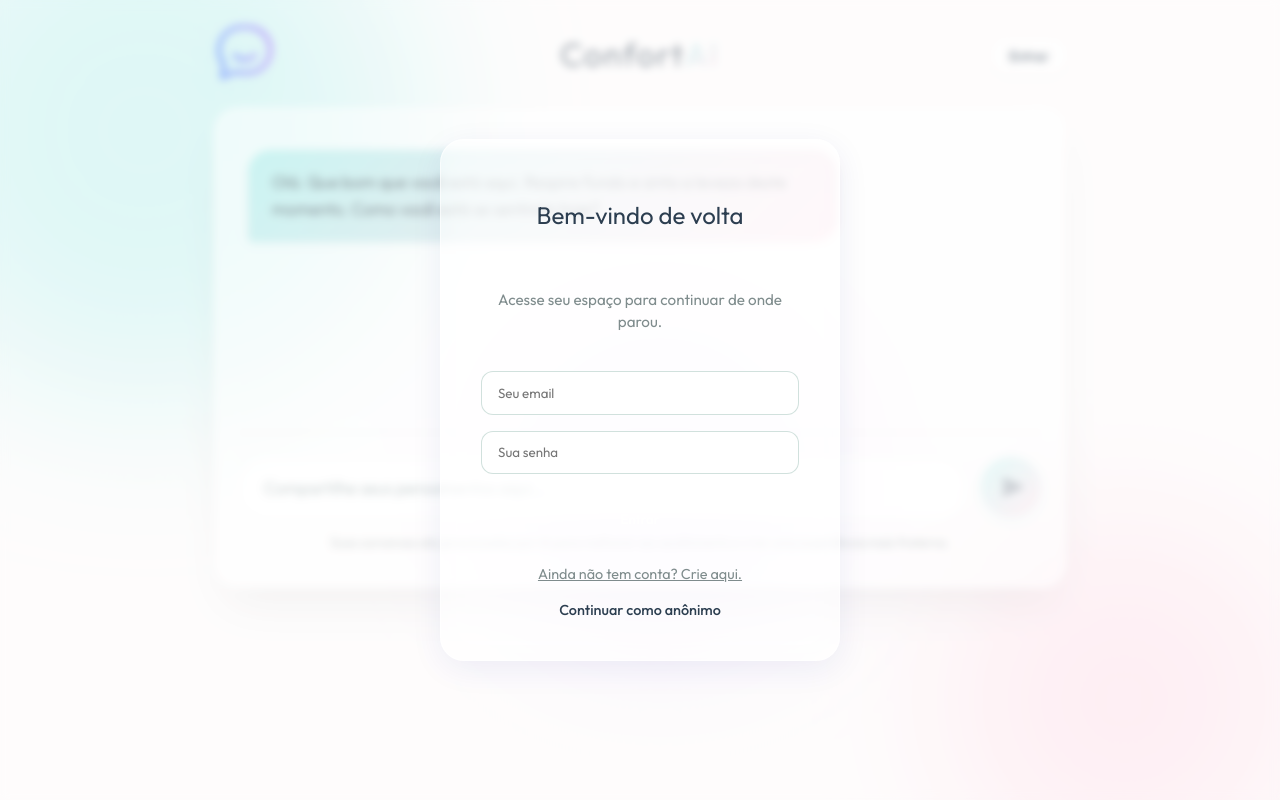
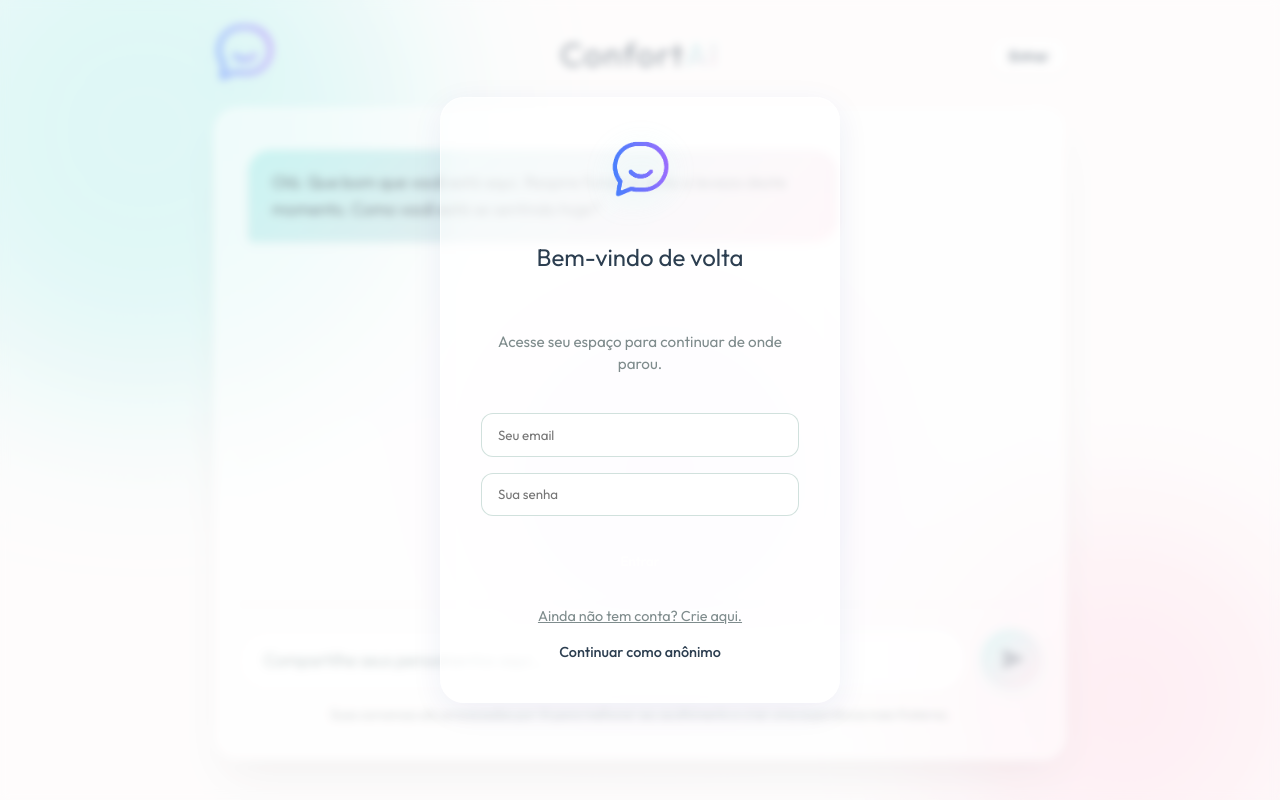
Before and after one commit to wilsonaguiar-coder/confortai, a Next.js app: page / in a window 1280 px wide. Both pictures are taken after a click on the button "Entrar". Built offline with nearby package versions, Linux system fonts and the light colour scheme; no server answers.

Commit message:
Add modal logo and fit chat layout

```diff
--- a/src/app/page.module.css
+++ b/src/app/page.module.css
@@ -2,7 +2,8 @@
   display: flex;
   flex-direction: column;
   align-items: center;
-  min-height: 100dvh;
+  height: 100dvh;
+  overflow: hidden;
   padding: 1.5rem;
   max-width: 900px;
   margin: 0 auto;
@@ -110,8 +111,8 @@
 
 .chatContainer {
   width: 100%;
-  height: 60vh;
-  min-height: 400px;
+  flex: 1;
+  min-height: 0;
   display: flex;
   flex-direction: column;
   overflow: hidden;
--- a/src/components/LoginModal.js
+++ b/src/components/LoginModal.js
@@ -1,6 +1,7 @@
 "use client";
 import { useState } from "react";
 import { signIn } from "next-auth/react";
+import Image from "next/image";
 
 export default function LoginModal({ isOpen, onClose }) {
   const [isLogin, setIsLogin] = useState(true);
@@ -53,6 +54,13 @@ export default function LoginModal({ isOpen, onClose }) {
   return (
     <div className="modal-overlay">
       <div className="glass-panel modal-content animate-fade-in">
+        <Image
+          src="/logo.png"
+          alt="ConfortAI"
+          width={60}
+          height={60}
+          style={{ alignSelf: 'center', filter: 'drop-shadow(0 5px 15px rgba(168, 237, 234, 0.4))' }}
+        />
         <h2>{isLogin ? "Bem-vindo de volta" : "Criar sua conta"}</h2>
         <p className="subtitle">
           {isLogin
```
